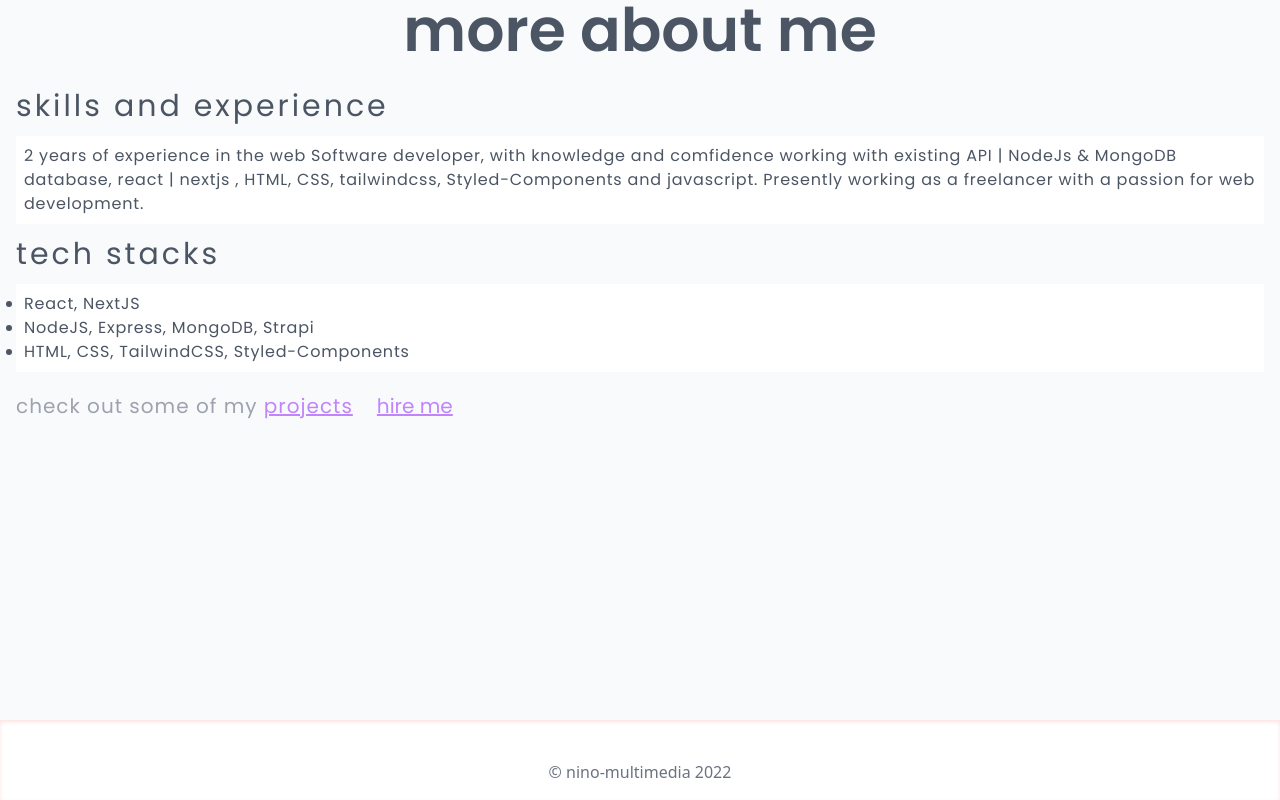
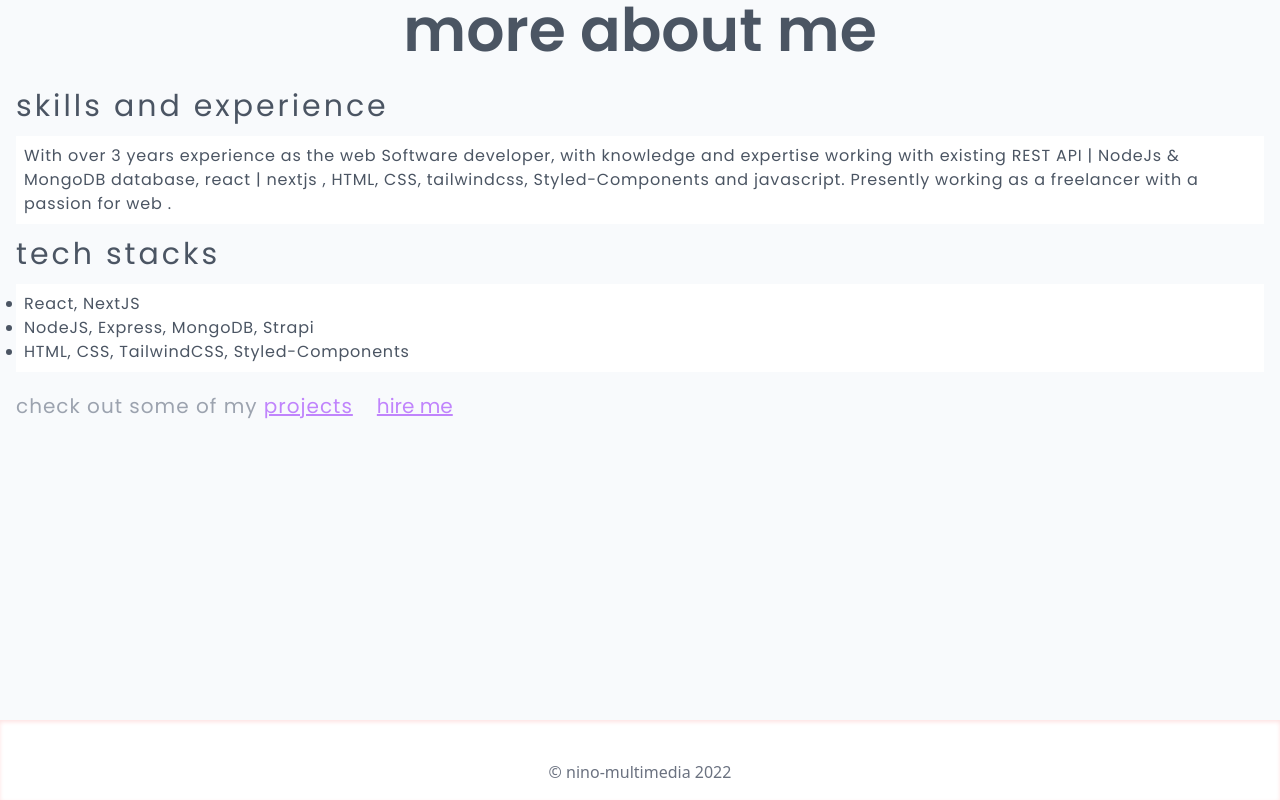
Before and after one commit to sanbleb-hash/my-portifolio, a Next.js app: page / in a window 1280 px wide. Shown: the part 832-1632 px from the top of the page. Built offline with nearby package versions, Linux system fonts and the light colour scheme.

Commit message:
updated the work experience

```diff
--- a/pages/about-me.js
+++ b/pages/about-me.js
@@ -48,10 +48,11 @@ const About = () => {
 			)}
 			<h2 className=' text-3xl tracking-widest py-3'>skills and experience</h2>
 			<p className=' leading-6 p-2 bg-white tracking-wider'>
-				2 years of experience in the web Software developer, with knowledge and
-				comfidence working with existing API | NodeJs & MongoDB database, react
-				| nextjs , HTML, CSS, tailwindcss, Styled-Components and javascript.
-				Presently working as a freelancer with a passion for web development.
+				With over 3 years experience as the web Software developer, with
+				knowledge and expertise working with existing REST API | NodeJs &
+				MongoDB database, react | nextjs , HTML, CSS, tailwindcss,
+				Styled-Components and javascript. Presently working as a freelancer with
+				a passion for web .
 			</p>
 			<h3 className=' text-3xl tracking-widest py-3'>tech stacks</h3>
 			<ul className=' leading-6 p-2 bg-white tracking-wider'>
```
